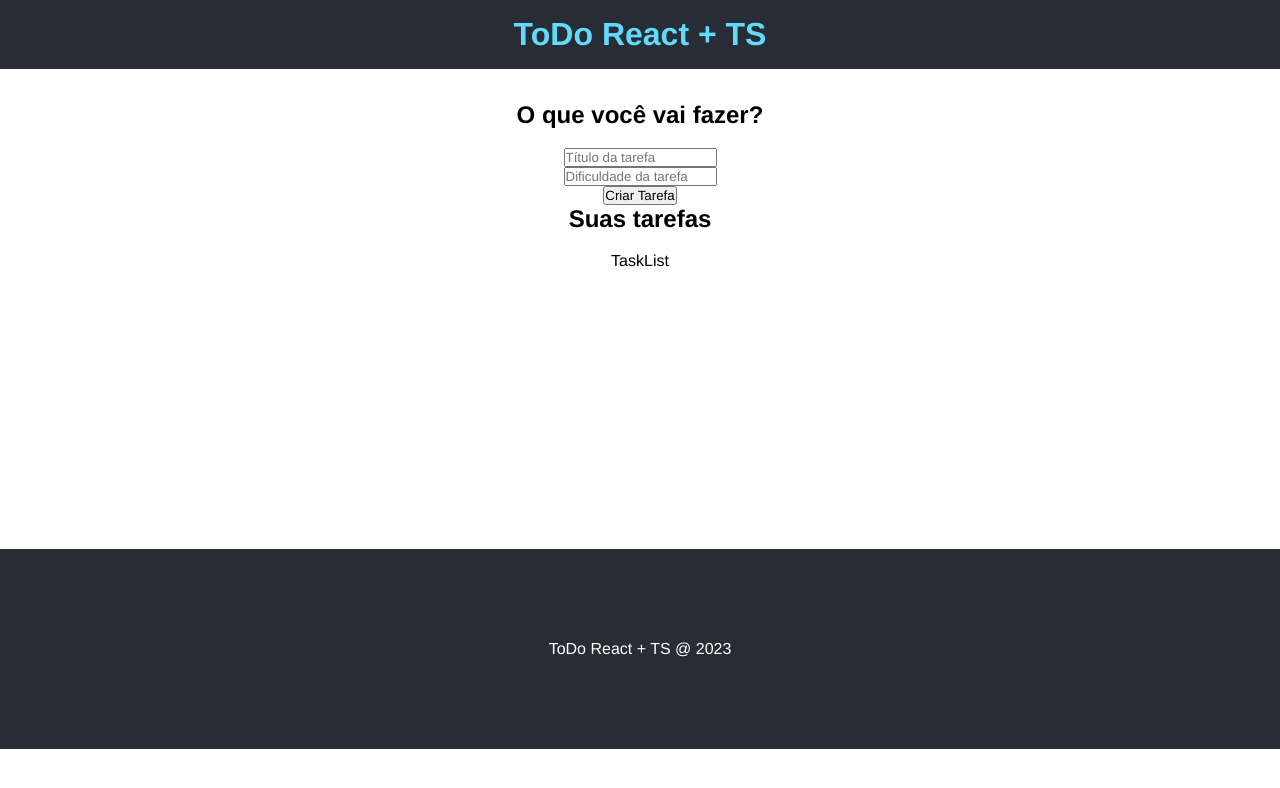
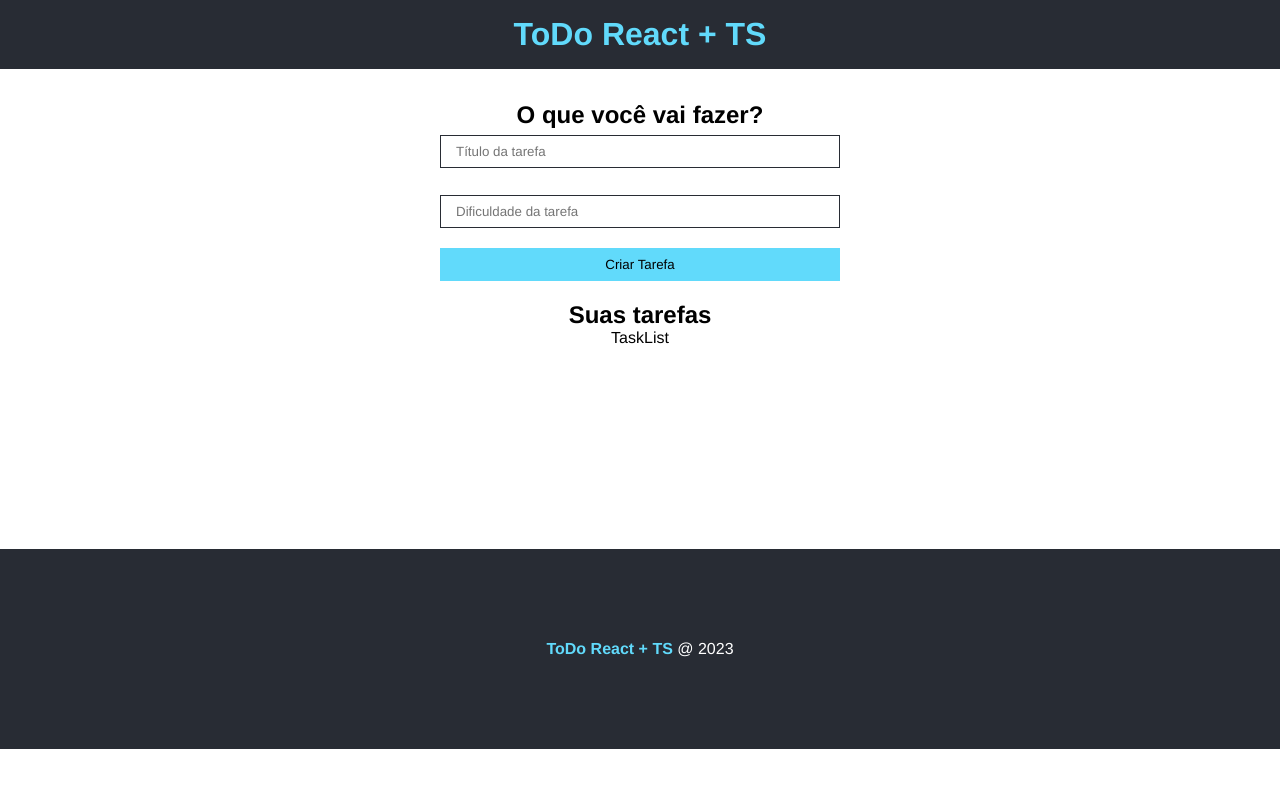
Before and after one commit to AllanC12/ToDoList_react_ts, a React (Create React App) app: page / in a window 1280 px wide. Shown: the top 788 px of the page. Built offline with nearby package versions, Linux system fonts and the light colour scheme.

Commit message:
estilização de formulário de tasks concluída

```diff
--- a/src/App.module.scss
+++ b/src/App.module.css
@@ -2,7 +2,9 @@
     min-height: 60vh;
     text-align: center;
     padding: 2em;
+}
 
+.main h2{
     h2{
         margin-bottom: .8em;
     }
--- a/src/App.tsx
+++ b/src/App.tsx
@@ -1,5 +1,5 @@
 //styles scss
-import styles from './App.module.scss';
+import styles from './App.module.css';
 
 //components
 import Header from './components/Header';
--- a/src/Global.d.ts
+++ b/src/Global.d.ts
@@ -1 +1 @@
-declare module "*.module.scss";
+declare module "*.module.css";
--- a/src/components/Footer.module.scss
+++ b/src/components/Footer.module.css
@@ -6,8 +6,10 @@
     background-color: #282c34;
     color: #fff;
 
-    .span{
-        font-weight: bold;
-        color: #61dafb;
-    }
+
 }
+
+.footer span{
+    font-weight: bold;
+    color: #61dafb;
+}
--- a/src/components/Footer.tsx
+++ b/src/components/Footer.tsx
@@ -1,4 +1,4 @@
-import styles from './Footer.module.scss';
+import styles from './Footer.module.css';
 
 const Footer = () => {
   return (
--- a/src/components/Header.tsx
+++ b/src/components/Header.tsx
@@ -1,4 +1,4 @@
-import styles from './Header.module.scss';
+import styles from './Header.module.css';
 
 const Header = () => {
   return (
--- /dev/null
+++ b/src/components/TaskForm.module.css
@@ -0,0 +1,37 @@
+.form {
+  display: flex;
+  flex-direction: column;
+  max-width: 400px;
+  margin: 0 auto;
+}
+
+.form input {
+  padding: 8px 15px;
+  margin-bottom: 1.5em;
+  border-radius: 0;
+  border: 1px solid #282c34;
+}
+
+.form input[type="submit"] {
+  background-color: #61dafb;
+  border: 1px solid #61dafb;
+  color: #000;
+  transition: 0.5s;
+  cursor: pointer;
+}
+
+.form input[type="submit"]:hover {
+  color: white;
+  border-color: #282c34;
+}
+
+.input_container {
+  display: flex;
+  flex-direction: column;
+  text-align: left;
+}
+
+.input_container label {
+  font-weight: bold;
+  margin-bottom: 0.4em;
+}
--- a/src/components/TaskForm.tsx
+++ b/src/components/TaskForm.tsx
@@ -1,3 +1,4 @@
+import styles from './TaskForm.module.css';
 
 interface Props{
   btnText: string
@@ -5,14 +6,14 @@ interface Props{
 
 const TaskForm = ({btnText}:Props) => {
   return (
-    <form>
-        <div>
+    <form className={styles.form}>
+        <div className={styles.input_container}>
            <label htmlFor="title"></label>
            <input type="text" name="title" placeholder="Título da tarefa" />
         </div>
-        <div>
+        <div className={styles.input_container} >
            <label htmlFor="difficulty"></label>
-           <input type="text" name="difficulty" placeholder="Dificuldade da tarefa" />
+           <input type="number" name="difficulty" placeholder="Dificuldade da tarefa" />
         </div>
         <input type="submit" value={btnText} />
     </form>
```
Also changed, not shown: src/components/Header.module.css (renamed from src/components/Header.module.scss).
